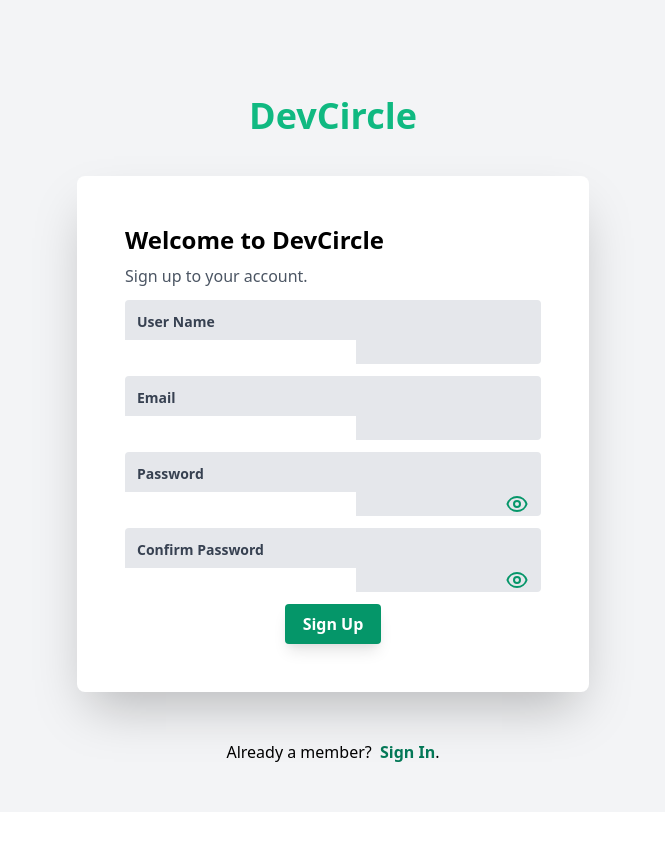
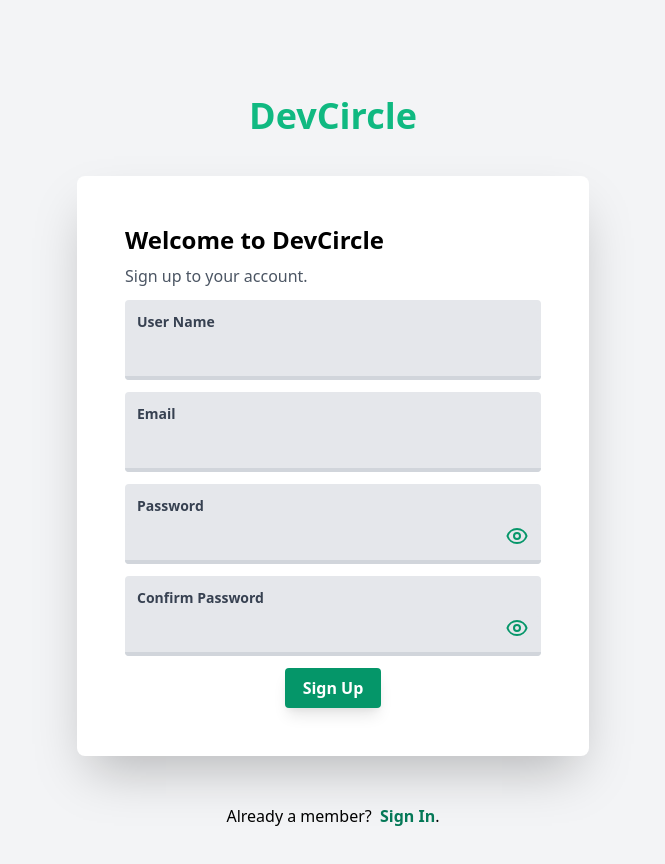
Before and after one commit to AlyAssem/dev-circle, a React (Create React App) app: page /register in a window 1280 px wide. Shown: the top 864 px of the page, without its empty margins (307-972 px from the left). Before the commit the page ends 812 px from the top, so only its background shows below. Built offline with nearby package versions, Linux system fonts and the light colour scheme.

Commit message:
refactored some of the codes for better performance and less re-render cycles

```diff
--- a/src/components/Comments/Comments.tsx
+++ b/src/components/Comments/Comments.tsx
@@ -1,12 +1,59 @@
-import React from 'react';
-import { IComment } from '../../redux-features/comments';
+import React, { useEffect, useRef } from 'react';
+import { toast, ToastContainer } from 'react-toastify';
+
+import { getPostComments } from '../../redux-features/comments';
+import { useAppDispatch, useAppSelector } from '../../redux-features/hooks';
 
 interface ICommentsProps {
-  comments: Array<IComment> | [];
-  isLoading: boolean | undefined;
+  postId: string;
 }
 
-export const Comments: React.FC<ICommentsProps> = ({ comments, isLoading }) => {
+export const Comments: React.FC<ICommentsProps> = ({ postId }) => {
+  const dispatch = useAppDispatch();
+
+  const comments = useAppSelector((state) => state.comments.comments);
+  const isLoading = useAppSelector((state) => state.comments.isLoading);
+
+  // eslint-disable-next-line @typescript-eslint/no-empty-function
+  const fetchPostComments = useRef(() => {});
+
+  fetchPostComments.current = async () => {
+    const resultAction = await dispatch(getPostComments(postId));
+    if (getPostComments.rejected.match(resultAction)) {
+      if (resultAction.payload) {
+        // if the error is sent from server payload
+        toast.error(
+          <div>
+            Error
+            <br />
+            {resultAction.payload.errorMessage}
+          </div>,
+
+          {
+            position: toast.POSITION.BOTTOM_RIGHT,
+          }
+        );
+      } else {
+        toast.error(
+          <div>
+            Error
+            <br />
+            {resultAction.error}
+          </div>,
+          {
+            position: toast.POSITION.BOTTOM_RIGHT,
+          }
+        );
+      }
+    }
+  };
+
+  useEffect(() => {
+    if (comments.length === 0) {
+      fetchPostComments.current();
+    }
+  }, [comments]);
+
   const skeletonComments = ['skeleton1', 'skeleton2'].map((skeletonName) => (
     <div key={skeletonName}>
       <div className='h-8 w-1/4 rounded bg-gray-200 animate-pulse' />
@@ -25,5 +72,10 @@ export const Comments: React.FC<ICommentsProps> = ({ comments, isLoading }) => {
     </div>
   ));
 
-  return <>{isLoading ? skeletonComments : actualComments}</>;
+  return (
+    <>
+      {isLoading ? skeletonComments : actualComments}
+      <ToastContainer />
+    </>
+  );
 };
--- a/src/components/Comments/CommentsModal.tsx
+++ b/src/components/Comments/CommentsModal.tsx
@@ -1,9 +1,7 @@
 /* eslint-disable react/self-closing-comp */
-import React, { useRef, useEffect } from 'react';
-import { toast } from 'react-toastify';
+import React from 'react';
+import { RenderCounter } from '../../common/RenderCounter';
 import CloseIcon from '../../icons/CloseIcon';
-import { getPostComments } from '../../redux-features/comments';
-import { useAppDispatch, useAppSelector } from '../../redux-features/hooks';
 import { CommentForm } from './CommentForm';
 import { Comments } from './Comments';
 
@@ -20,53 +18,7 @@ export const CommentsModal: React.FC<ICommentsModalProps> = ({
   postId,
   title,
   onClose,
-}) => {
-  const dispatch = useAppDispatch();
-
-  const comments = useAppSelector((state) => state.comments.comments);
-  const isLoading = useAppSelector((state) => state.comments.isLoading);
-
-  // eslint-disable-next-line @typescript-eslint/no-empty-function
-  const fetchPostComments = useRef(() => {});
-
-  fetchPostComments.current = async () => {
-    const resultAction = await dispatch(getPostComments(postId));
-    if (getPostComments.rejected.match(resultAction)) {
-      if (resultAction.payload) {
-        // if the error is sent from server payload
-        toast.error(
-          <div>
-            Error
-            <br />
-            {resultAction.payload.errorMessage}
-          </div>,
-
-          {
-            position: toast.POSITION.BOTTOM_RIGHT,
-          }
-        );
-      } else {
-        toast.error(
-          <div>
-            Error
-            <br />
-            {resultAction.error}
-          </div>,
-          {
-            position: toast.POSITION.BOTTOM_RIGHT,
-          }
-        );
-      }
-    }
-  };
-
-  useEffect(() => {
-    if (comments.length === 0) {
-      fetchPostComments.current();
-    }
-  }, [comments]);
-
-  return (
+}) => (
   <div
     onClick={() => onClose()}
     role='button'
@@ -98,9 +50,9 @@ export const CommentsModal: React.FC<ICommentsModalProps> = ({
       <div id='modal-body' className='p-4 my-2'>
         <CommentForm />
         <hr className='w-full border-b-2 border-black opacity-10 mb-5' />
-          <Comments comments={comments} isLoading={isLoading} />
+        <Comments postId={postId} />
+        <RenderCounter />
       </div>
     </div>
   </div>
 );
-};
--- a/src/components/PostModal/PostModal.tsx
+++ b/src/components/PostModal/PostModal.tsx
@@ -1,6 +1,7 @@
 import React, { useState } from 'react';
 import { ToastContainer, toast } from 'react-toastify';
 import { v4 as uuidV4 } from 'uuid';
+import { RenderCounter } from '../../common/RenderCounter';
 
 import { useAppDispatch, useAppSelector } from '../../redux-features/hooks';
 import { createPost, editPost } from '../../redux-features/posts';
@@ -194,6 +195,7 @@ const PostModal: React.FC<IPostModalProps> = ({
           >
             {action}
           </button>
+          <RenderCounter />
         </div>
       </div>
       <ToastContainer />
--- a/src/pages/LoginPage/LoginPage.tsx
+++ b/src/pages/LoginPage/LoginPage.tsx
@@ -104,7 +104,7 @@ export const LoginPage: React.FC<ILoginPageProps> = ({
             <input
               id='email'
               type='email'
-              className='auth-card__input'
+              className='card__input'
               value={formik.values.email}
               onChange={formik.handleChange}
               onBlur={formik.handleBlur}
@@ -124,7 +124,7 @@ export const LoginPage: React.FC<ILoginPageProps> = ({
             <input
               id='password'
               type='password'
-              className='auth-card__input'
+              className='card__input'
               value={formik.values.password}
               onChange={formik.handleChange}
               onBlur={formik.handleBlur}
--- a/src/pages/RegisterPage/RegisterPage.tsx
+++ b/src/pages/RegisterPage/RegisterPage.tsx
@@ -149,7 +149,7 @@ export const RegisterPage: React.FC<IRegisterPageProps> = ({
             <input
               id='userName'
               type='text'
-              className='auth-card__input'
+              className='card__input'
               value={formik.values.userName}
               onChange={formik.handleChange}
               onBlur={formik.handleBlur}
@@ -168,7 +168,7 @@ export const RegisterPage: React.FC<IRegisterPageProps> = ({
             <input
               id='email'
               type='email'
-              className='auth-card__input'
+              className='card__input'
               value={formik.values.email}
               onChange={formik.handleChange}
               onBlur={formik.handleBlur}
@@ -190,7 +190,7 @@ export const RegisterPage: React.FC<IRegisterPageProps> = ({
             <input
               id='password'
               type={state.shouldShowPassword ? 'text' : 'password'}
-              className='auth-card__input'
+              className='card__input'
               value={formik.values.password}
               onChange={formik.handleChange}
               onBlur={formik.handleBlur}
@@ -220,7 +220,7 @@ export const RegisterPage: React.FC<IRegisterPageProps> = ({
             <input
               id='confirmPassword'
               type={state.shouldShowConfirmPassword ? 'text' : 'password'}
-              className='auth-card__input'
+              className='card__input'
               value={formik.values.confirmPassword}
               onChange={formik.handleChange}
               onBlur={formik.handleBlur}
```
Lines whose indentation alone changed are shown as unchanged.
